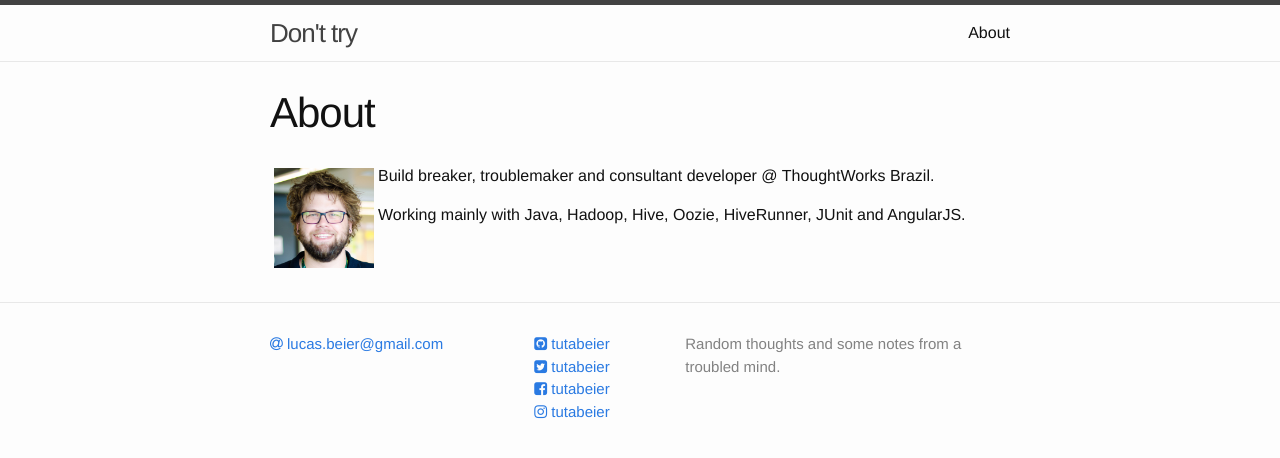
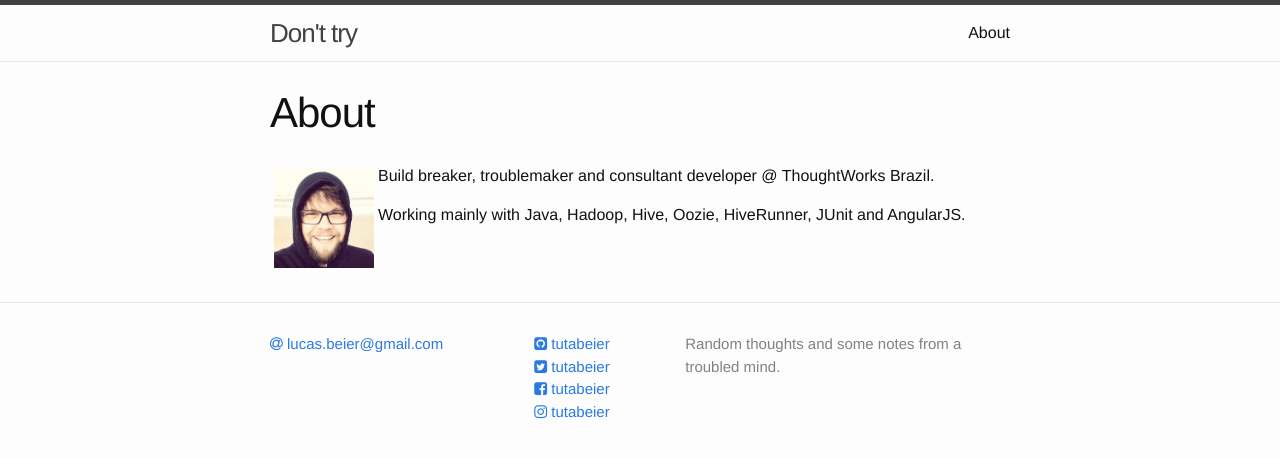
Before and after one commit to tutabeier/tutabeier.github.io, a Jekyll site: the page built from about.md, in a window 1280 px wide. Shown: the top 458 px of the page. Built offline with Jekyll 4.4.1, drawn with Linux system fonts in a browser that asks for light colours; nearby versions of some CDN libraries.

Commit message:
Adicionada nova imagem no about.

```diff
--- a/_includes/images.html
+++ /dev/null
@@ -1 +0,0 @@
-<img src="https://media.licdn.com/media/p/7/005/096/1de/3580456.jpg" alt="" />
--- a/about.md
+++ b/about.md
@@ -2,7 +2,7 @@
 layout: page
 title: About
 permalink: /about/
-image: /img/boludo.jpg
+image: /img/eu.jpg
 ---
 <img src="{{ page.image }}" width="100px" height="100px" style="float: left; margin: 4px;"/>
 Build breaker, troublemaker and consultant developer @ ThoughtWorks Brazil.
```
Also changed, not shown: img/boludo.jpg (deleted), img/eu.jpg (added).
